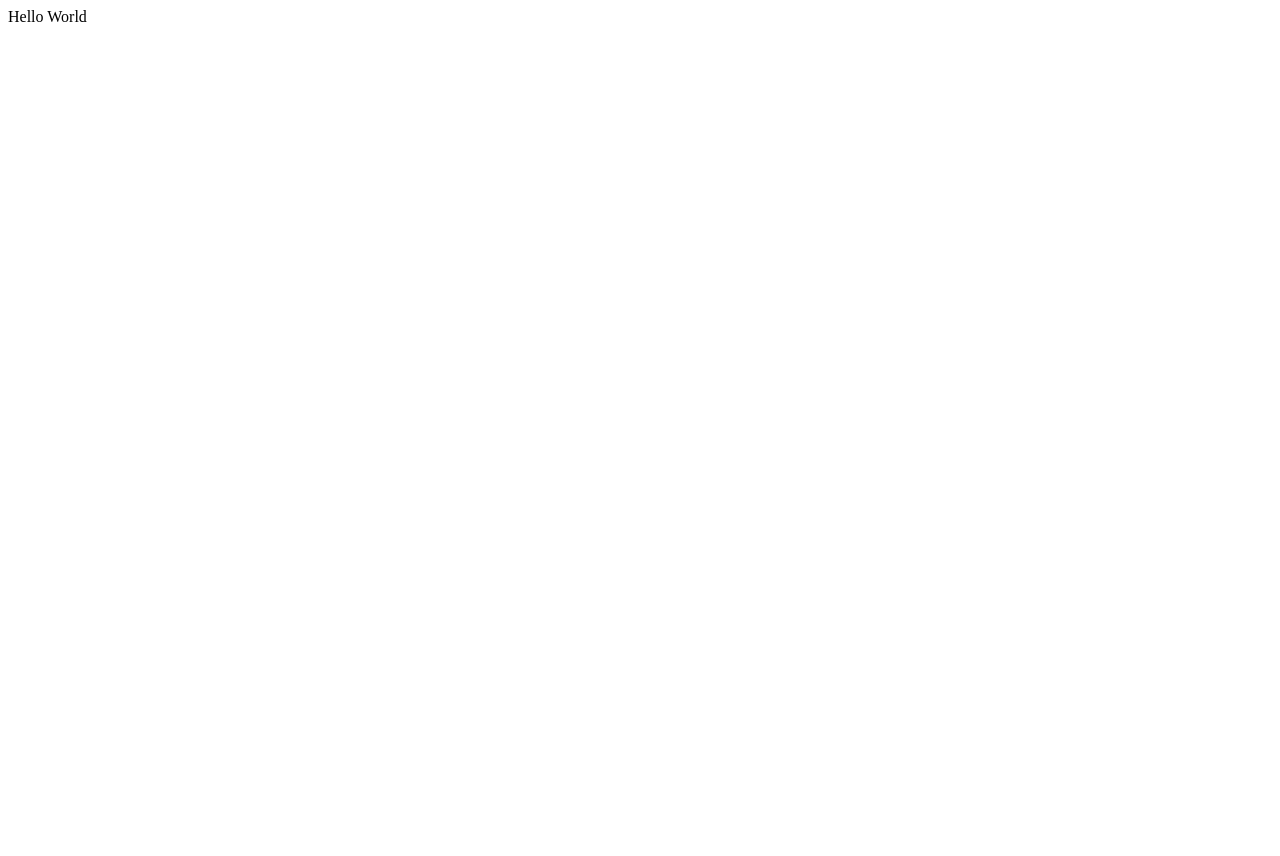
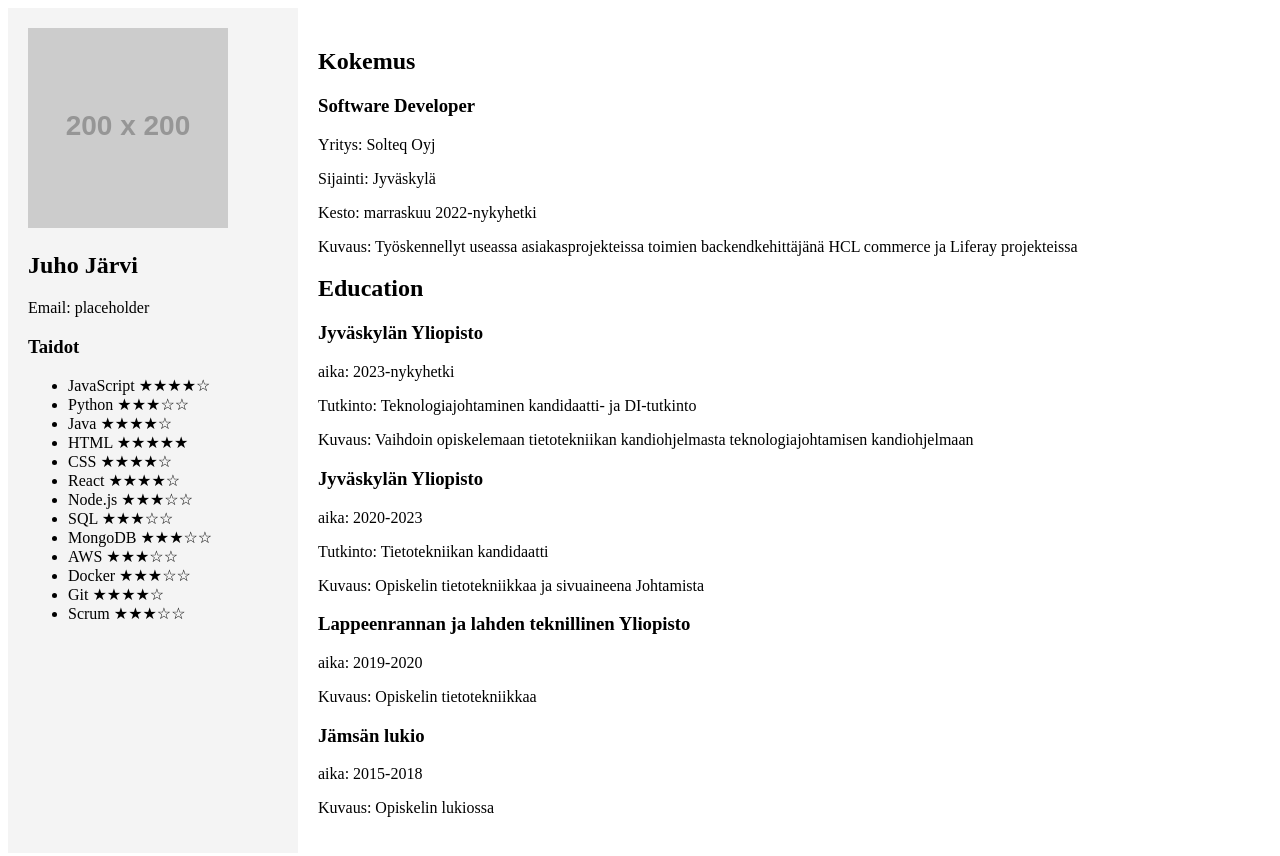
Before and after one commit to Jrvi/portfolio, a React (Vite) app: page / in a window 1280 px wide. Shown: the top 856 px of the page. Before the commit the page ends 800 px from the top, so only its background shows below. Built offline with nearby package versions, Linux system fonts and the light colour scheme.

Commit message:
chore: added content

```diff
--- a/src/App.jsx
+++ b/src/App.jsx
@@ -1,7 +1,64 @@
 const App = () => {
   return (
-    <div>
-      Hello World
+    <div style={{ display: 'flex' }}>
+      <aside style={{ width: '250px', padding: '20px', backgroundColor: '#f4f4f4' }}>
+        <img src="https://via.placeholder.com/200" alt="placeholder" />
+        <h2>Juho Järvi</h2>
+        <p>Email: placeholder</p>
+        <h3>Taidot</h3>
+        <ul>
+          <li>JavaScript <span>★★★★☆</span></li>
+          <li>Python <span>★★★☆☆</span></li>
+          <li>Java <span>★★★★☆</span></li>
+          <li>HTML <span>★★★★★</span></li>
+          <li>CSS <span>★★★★☆</span></li>
+          <li>React <span>★★★★☆</span></li>
+          <li>Node.js <span>★★★☆☆</span></li>
+          <li>SQL <span>★★★☆☆</span></li>
+          <li>MongoDB <span>★★★☆☆</span></li>
+          <li>AWS <span>★★★☆☆</span></li>
+          <li>Docker <span>★★★☆☆</span></li>
+          <li>Git <span>★★★★☆</span></li>
+          <li>Scrum <span>★★★☆☆</span></li>
+        </ul>
+      </aside>
+      <main style={{ flex: 1, padding: '20px' }}>
+        <section>
+          <h2>Kokemus</h2>
+          <article>
+            <h3>Software Developer</h3>
+            <p>Yritys: Solteq Oyj</p>
+            <p>Sijainti: Jyväskylä</p>
+            <p>Kesto: marraskuu 2022-nykyhetki</p>
+            <p>Kuvaus: Työskennellyt useassa asiakasprojekteissa toimien backendkehittäjänä HCL commerce ja Liferay projekteissa</p>
+          </article>
+        </section>
+        <section>
+          <h2>Education</h2>
+          <article>
+            <h3>Jyväskylän Yliopisto</h3>
+            <p>aika: 2023-nykyhetki</p>
+            <p>Tutkinto: Teknologiajohtaminen kandidaatti- ja DI-tutkinto</p>
+            <p>Kuvaus: Vaihdoin opiskelemaan tietotekniikan kandiohjelmasta teknologiajohtamisen kandiohjelmaan</p>
+          </article>
+          <article>
+            <h3>Jyväskylän Yliopisto</h3>
+            <p>aika: 2020-2023</p>
+            <p>Tutkinto: Tietotekniikan kandidaatti</p>
+            <p>Kuvaus: Opiskelin tietotekniikkaa ja sivuaineena Johtamista</p>
+          </article>
+          <article>
+            <h3>Lappeenrannan ja lahden teknillinen Yliopisto</h3>
+            <p>aika: 2019-2020</p>
+            <p>Kuvaus: Opiskelin tietotekniikkaa</p>
+          </article>
+          <article>
+            <h3>Jämsän lukio</h3>
+            <p>aika: 2015-2018</p>
+            <p>Kuvaus: Opiskelin lukiossa</p>
+          </article>
+        </section>
+      </main>
     </div>
   )
 }
```
